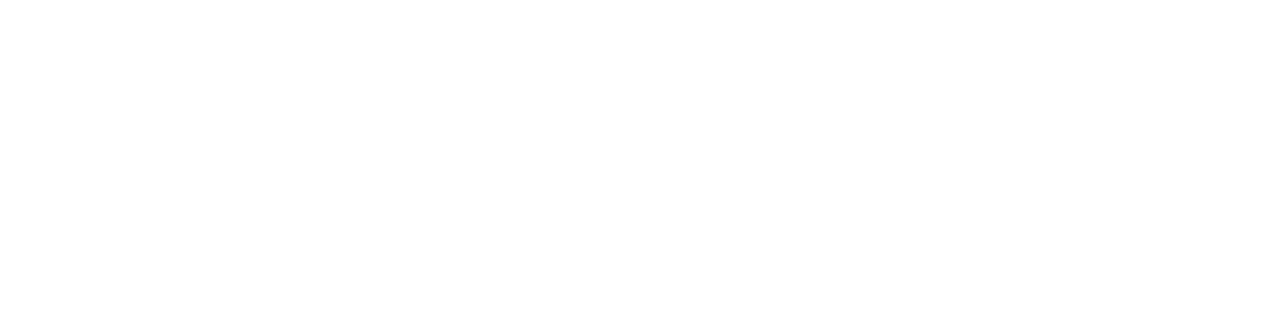
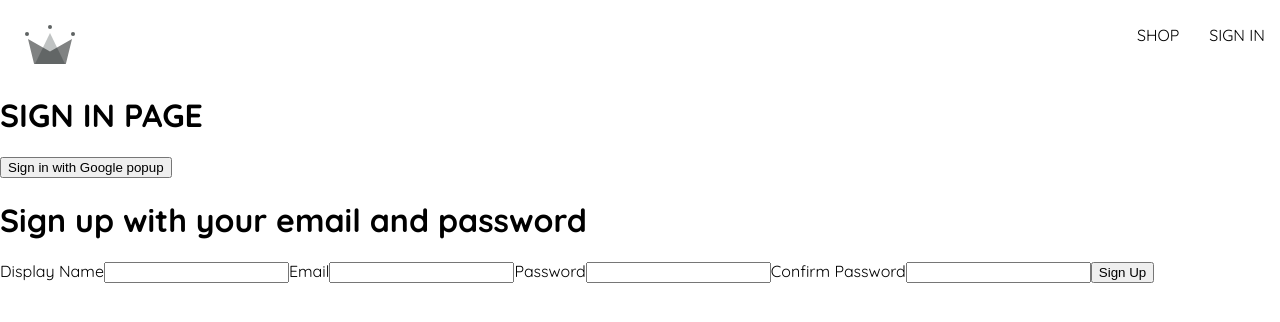
Before and after one commit to brynfrayne/crwn-clothing, a React (Create React App) app: page /sign-in in a window 1280 px wide. Before the commit this address had no page. Shown: the top 322 px of the page. Built offline with nearby package versions, Linux system fonts and the light colour scheme.

Commit message:
added a sign up form

```diff
--- a/src/App.js
+++ b/src/App.js
@@ -12,7 +12,7 @@ function App() {
       <Route path='/' element={<Navigation/>}>
         <Route index element={<Home/>}/>
         <Route path='shop' element={<Shop/>}/>
-        <Route path='signIn' element={<SignIn/>}/>
+        <Route path='sign-in' element={<SignIn/>}/>
       </Route>
     </Routes>
 
--- /dev/null
+++ b/src/components/Sign-up/sign-up.component.jsx
@@ -0,0 +1,63 @@
+import { useState } from 'react';
+
+export default function SignUpForm() {
+    const defaultFormFields = {
+        displayName: '',
+        email: '',
+        password: '',
+        confirmPassword: ''
+    };
+    const [formFields, setFormFields] = useState(defaultFormFields)
+    const { displayName, email, password, confirmPassword } = formFields;
+
+    console.log(formFields);
+
+    const handleChange = (event) => {
+        const { name, value } = event.target;
+        setFormFields({...formFields, [name]:value})
+    }
+  return (
+    <div>
+        <h1>Sign up with your email and password</h1>
+        <form onSubmit={()=>{}}>
+            <label>Display Name</label>
+            <input
+                type="text"
+                required
+                onChange={handleChange}
+                name='displayName'
+                value={displayName}
+            />
+
+            <label>Email</label>
+            <input
+                type="email"
+                required
+                onChange={handleChange}
+                name='email'
+                value={email}
+            />
+
+            <label>Password</label>
+            <input
+                type="password"
+                required
+                onChange={handleChange}
+                name='password'
+                value={password}
+            />
+
+            <label>Confirm Password</label>
+            <input
+                type="password"
+                required
+                onChange={handleChange}
+                name='comfirmPassword'
+                value={confirmPassword}
+            />
+
+            <button type='submit'>Sign Up</button>
+        </form>
+    </div>
+  )
+}
--- a/src/routes/Navigation/Navigation.component.jsx
+++ b/src/routes/Navigation/Navigation.component.jsx
@@ -14,7 +14,7 @@ export default function Navigation() {
           <Link className='nav-link' to='/shop'>
             SHOP
           </Link>
-          <Link className='nav-link' to='/signIn'>
+          <Link className='nav-link' to='/sign-in'>
             SIGN IN
           </Link>
         </div>
--- a/src/routes/Sign-In/sign-in.component.jsx
+++ b/src/routes/Sign-In/sign-in.component.jsx
@@ -1,7 +1,13 @@
-import React from 'react';
-import { signInWithGooglePopup, createUserDocumentFromAuth } from '../../utils/firebase/firebase.utils';
+import { useEffect } from 'react';
+import { getRedirectResult } from 'firebase/auth';
+import {
+    signInWithGooglePopup,
+    createUserDocumentFromAuth
+} from '../../utils/firebase/firebase.utils';
+import SignUpForm from '../../components/Sign-up/sign-up.component';
 
 export default function SignIn() {
+
   const logGoogleUser = async () => {
       const { user } = await signInWithGooglePopup();
       const userDocRef = createUserDocumentFromAuth(user)
@@ -10,6 +16,7 @@ export default function SignIn() {
     <div>
         <h1>SIGN IN PAGE</h1>
         <button onClick={logGoogleUser}>Sign in with Google popup</button>
+        <SignUpForm/>
     </div>
   )
 }
--- a/src/utils/firebase/firebase.utils.js
+++ b/src/utils/firebase/firebase.utils.js
@@ -25,14 +25,15 @@ const firebaseConfig = {
   // Initialize Firebase
   const firebaseApp = initializeApp(firebaseConfig);
 
-  const provider = new GoogleAuthProvider();
+  const googleProvider = new GoogleAuthProvider();
 
-  provider.setCustomParameters({
+  googleProvider.setCustomParameters({
       prompt: 'select_account'
   });
 
   export const auth = getAuth();
-  export const signInWithGooglePopup = () => signInWithPopup(auth, provider);
+  export const signInWithGooglePopup = () => signInWithPopup(auth, googleProvider);
+  export const signInWithGoogleRedirect = () => signInWithRedirect(auth, googleProvider);
 
   export const db = getFirestore();
 
@@ -44,7 +45,9 @@ const firebaseConfig = {
       console.log(userSnapshot);
       console.log(userSnapshot.exists());
 
-      // if user data exists
+    // if user data doesn't exist
+    // create/set the document with the data from userAuth in my collection
+
     if(!userSnapshot.exists()) {
         const { displayName, email } = userAuth;
         const createdAt = new Date();
@@ -59,7 +62,7 @@ const firebaseConfig = {
             console.log('error creating the user', error.message);
         }
     }
-    // create/set the document with the data from userAuth in my collection
+    // return userDocRef
     return userDocRef;
-      // return userDocRef
+
   }
```
